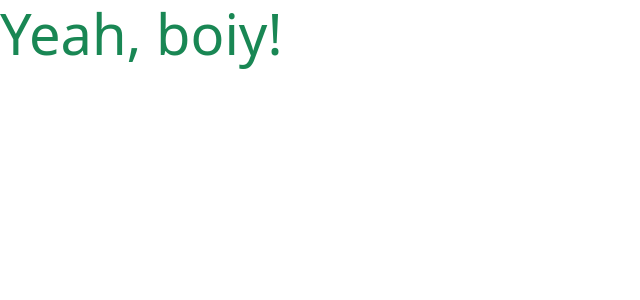
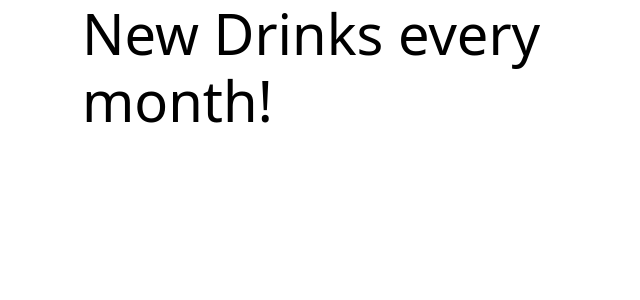
Before and after one commit to SdMusic/milestone-4, a Django app: page / in a window 1280 px wide. Shown: the top 300 px of the page, without its empty margins (0-640 px from the left). Run offline with Django 3.2, Linux system fonts and the light colour scheme.

Commit message:
added homepage content

```diff
--- a/home/templates/home/index.html
+++ b/home/templates/home/index.html
@@ -1,7 +1,27 @@
 {% extends "base.html" %}
 {% load static %}
 
+{% block page_header %}
+    <div class="container header-container">
+        <div class="row">
+            <div class="col"></div>
+        </div>
+    </div>
+{% endblock %}
+
 {% block content %}
-    <h1 class="display-4 text-success">Yeah, boiy!</h1>
-
+    <div class="container h-100">
+        <div class="row h-100">
+            <div class="col-7 col-md-6 my-auto">
+                <h1 class="display-4 logo-font text-black">
+                    New Drinks every month!
+                </h1>
+                <div class="my-5">
+                    <h4>
+                       <a href="" class="shop-now-button btn btn-lrg rounded-0 text-uppercase py-3"></a>
+                    </h4>
+                </div>
+            </div>
+        </div>
+    </div>
 {% endblock %}
```
